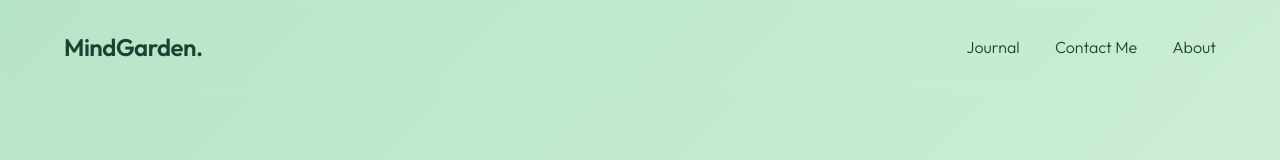
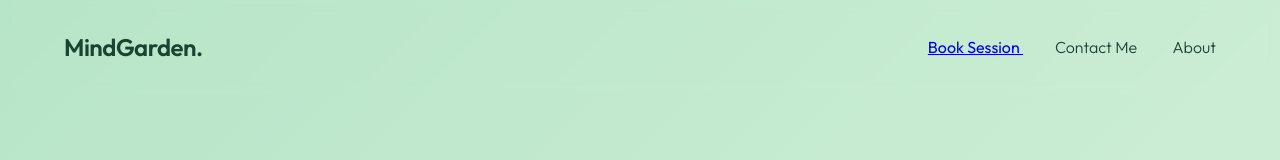
Before and after one commit to farhankhalil217-ux/blog-website, a plain HTML site: page web1.html in a window 1280 px wide. Shown: the top 160 px of the page. Drawn offline with nearby package versions, Linux system fonts and the light colour scheme.

Commit message:
book session addition

```diff
--- a/web1.html
+++ b/web1.html
@@ -18,7 +18,9 @@
     <nav>
         <div class="logo">MindGarden.</div>
         <div>
-            <a href="#" class="menu-item">Journal</a>
+           <a href="mailto:mindgardenn@gmail.com?subject=Session%20Inquiry%20-%20MindGarden&body=Hi%20MindGarden%2C%0D%0A%0D%0AI%20would%20like%20to%20book%20a%20Thought%20Slowing%20Session.%20Here%20are%20my%20details%3A%0D%0A%0D%0A1.%20Name%3A%20%0D%0A2.%20What%20is%20weighing%20on%20my%20mind%20(Briefly)%3A%20%0D%0A3.%20Have%20I%20practiced%20meditation%20before%3F%3A%20%0D%0A4.%20Preferred%20Session%20Time%3A%20%0D%0A%0D%0A--------------------------------------------------%0D%0A%E2%9A%A0%EF%B8%8F%20DISCLAIMER%20%26%20PRIVACY%20AGREEMENT%0D%0ABy%20sending%20this%20email%2C%20I%20acknowledge%20that%20MindGarden%20services%20are%20guided%20meditation%20and%20coaching%20techniques%20for%20attention%20training.%20I%20understand%20this%20is%20NOT%20a%20medical%20checkup%2C%20clinical%20diagnosis%2C%20or%20substitute%20for%20psychiatric%20treatment.%20My%20responses%20are%20confidential.%0D%0A--------------------------------------------------" class="nav-link">
+    Book Session
+</a>
             <a href="#" class="menu-item" id="contact-link">Contact Me</a>
             <a href="#" class="menu-item" id="about-link">About</a>
         </div>
```
